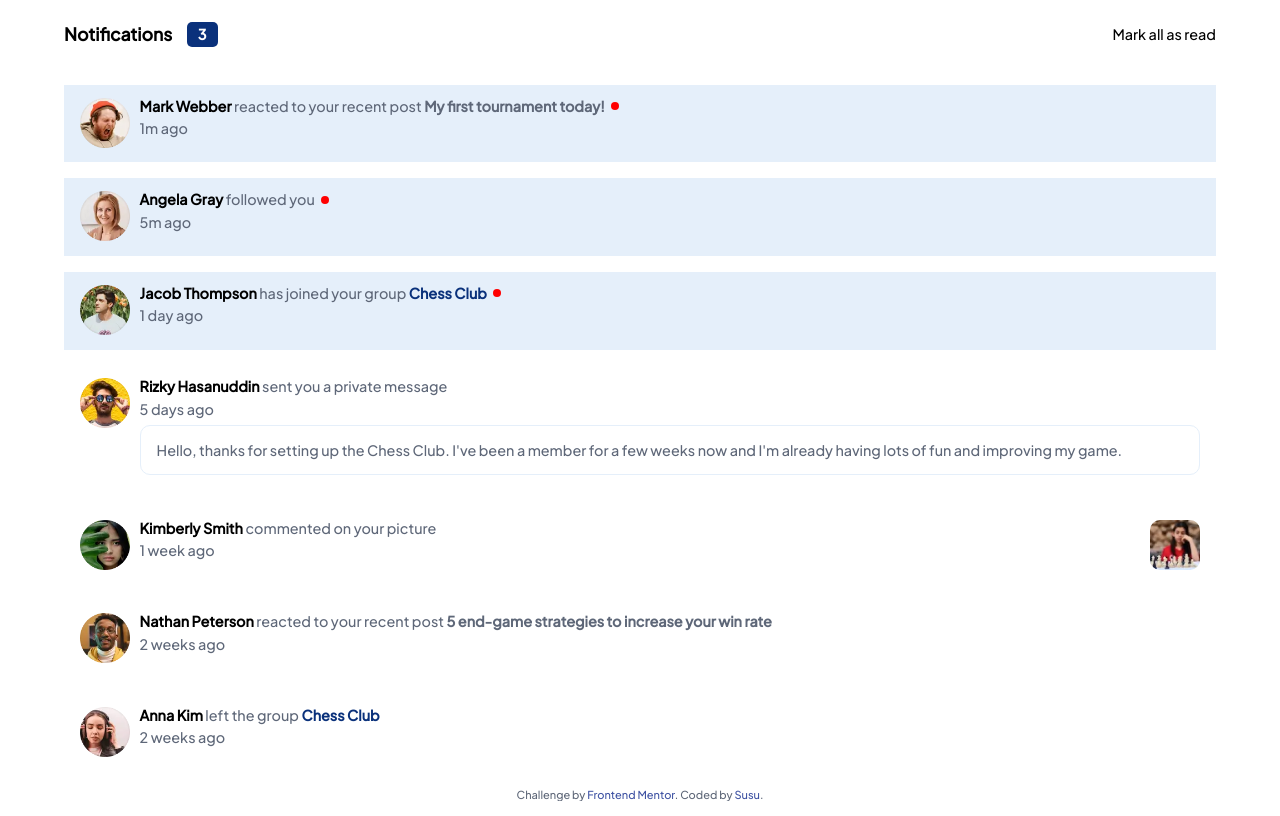
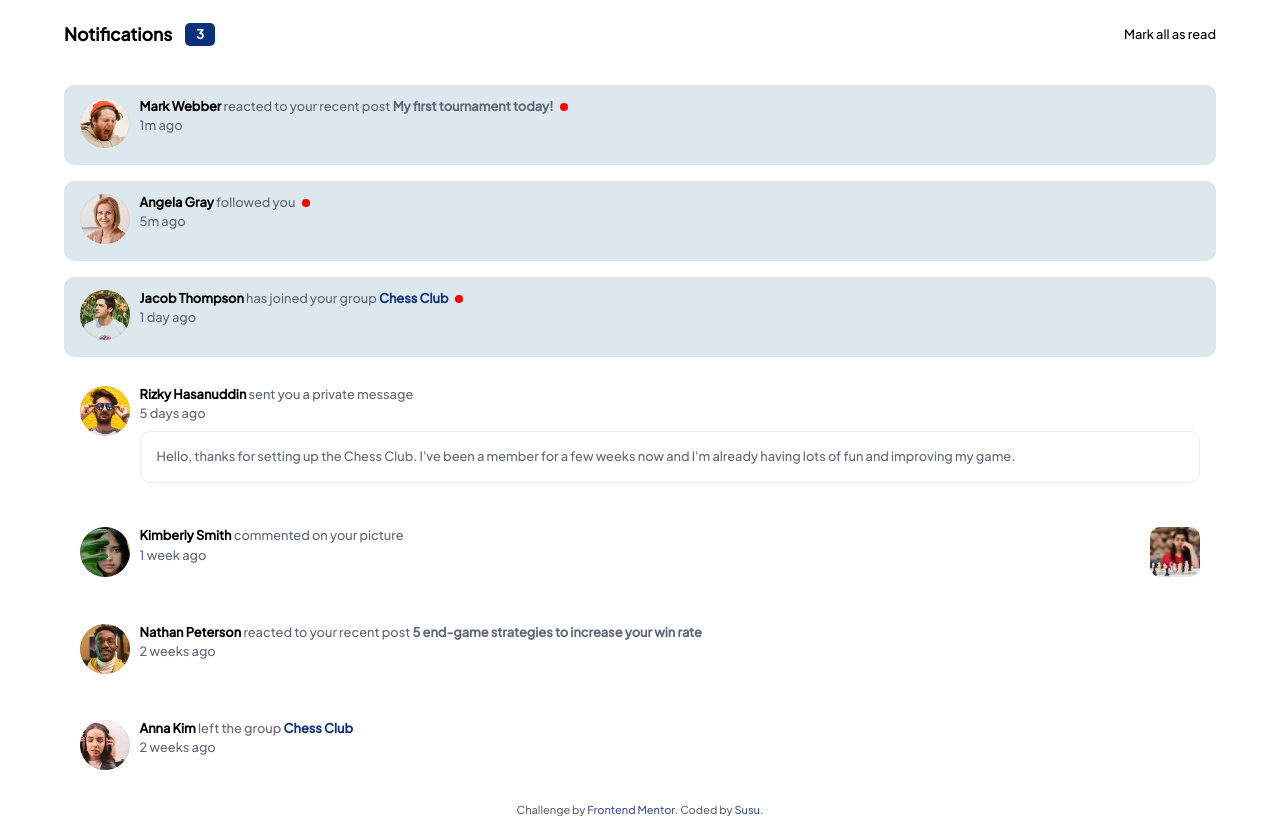
Before and after one commit to Susu-spec/notifications-page, a plain HTML site: page index.html in a window 1280 px wide. Drawn offline with Linux system fonts and the light colour scheme.

Commit message:
Update: style

```diff
--- a/style.css
+++ b/style.css
@@ -4,7 +4,7 @@
 }
 
 body {
-    font-size: 0.9rem;
+    font-size: 0.8rem;
     font-family: 'Plus Jakarta Sans', sans-serif;
     font-weight: 200;
     color: hsl(219, 12%, 42%);
@@ -69,14 +69,18 @@ body {
     color:hsl(219, 85%, 26%);
 }
 
+.notif__box {
+    border-radius: 10px;
+}
+
 .notif__box, .notif__box--two {
     padding: .5rem 0;
     margin: 1rem 0;
-    line-height: 1rem;
+    line-height: 1.1rem;
 }
 
 .notif__box, .notif__msg--text:hover {
-    background: hsl(211, 68%, 94%);
+    background: hsl(205, 33%, 90%);
 }
 
 .notif__grid {
@@ -103,7 +107,7 @@ body {
 }
 
 .notif__time {
-    margin-top: .4rem;
+    margin-top: .1rem;
 }
 
 .notif__img {
@@ -143,7 +147,6 @@ img{
     height: 8px;
     margin-left: .4rem;
     position: relative;
-    bottom: .1rem;
 }
 
 .bold {
```
Also changed, not shown: index.html (+7 -7 lines).
